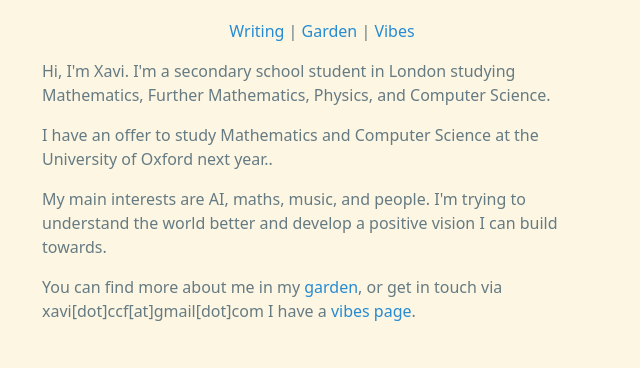
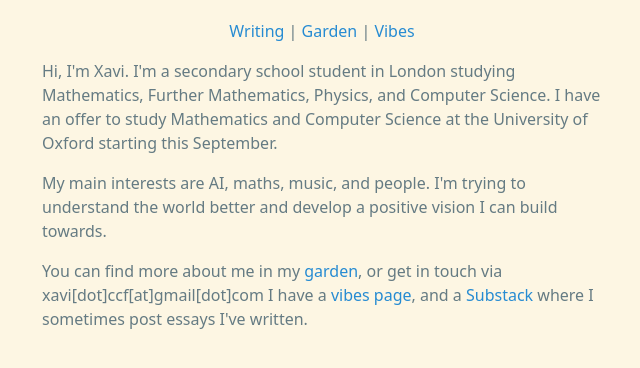
Before and after one commit to XaviC-F/website, a website: page public/index.html in a window 1280 px wide. Shown: the part 72-440 px from the top of the page, without its empty margins (318-958 px from the left). Drawn offline with Linux system fonts and the light colour scheme.

Commit message:
changed text of index.html

```diff
--- a/public/index.html
+++ b/public/index.html
@@ -25,12 +25,8 @@
 
     <p>
         Hi, I'm Xavi. I'm a secondary school student in London studying Mathematics,
-        Further Mathematics, Physics, and Computer Science.
-    </p>
-
-    <p>
-        I have an  offer to study Mathematics and Computer Science
-        at the University of Oxford next year.</a>.
+        Further Mathematics, Physics, and Computer Science. I have an  offer to study Mathematics and Computer Science
+        at the University of Oxford starting this September.
     </p>
 
     <p>
@@ -42,7 +38,8 @@
         <a href="https://garden.xavicf.com">garden</a>,
         or get in touch via xavi[dot]ccf[at]gmail[dot]com
         I have a
-        <a href="https://xavicf.com/vibes.html">vibes page</a>.
+        <a href="https://xavicf.com/vibes.html">vibes page</a>, and a
+        <a href="https://xavicf.substack.com/">Substack</a> where I sometimes post essays I've written.
     </p>
 </body>
 </html>
```
